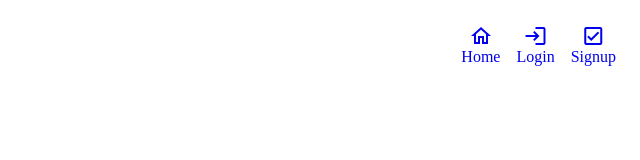
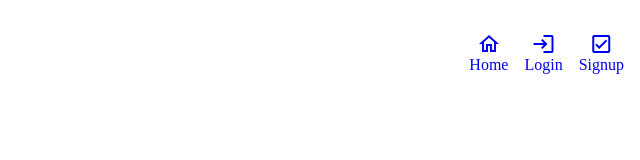
Before and after one commit to andrewdake/strangers-things, a React app: page / in a window 1280 px wide. Shown: the whole page, without its empty margins (640-1280 px from the left). Built offline with nearby package versions, Linux system fonts and the light colour scheme.

Commit message:
update: nav, body styling

```diff
--- a/src/components/Nav.js
+++ b/src/components/Nav.js
@@ -52,7 +52,7 @@ const NavContainer = styled.nav`
     align-items: center;
     justify-content: center;
     flex-wrap: nowrap;
-    margin-right: 1em;
+    margin-left: 1em;
   }
 `;
 
--- a/src/index.css
+++ b/src/index.css
@@ -9,4 +9,5 @@ a {
 body {
   width: 100vw;
   height: 100vh;
+  padding: 0.5em;
 }
```
Also changed, not shown: dist/index.html, 1 other file.
